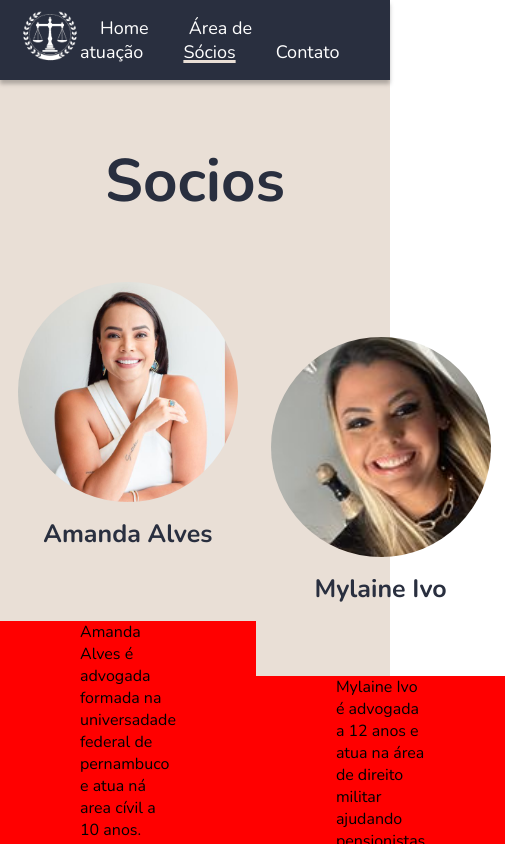
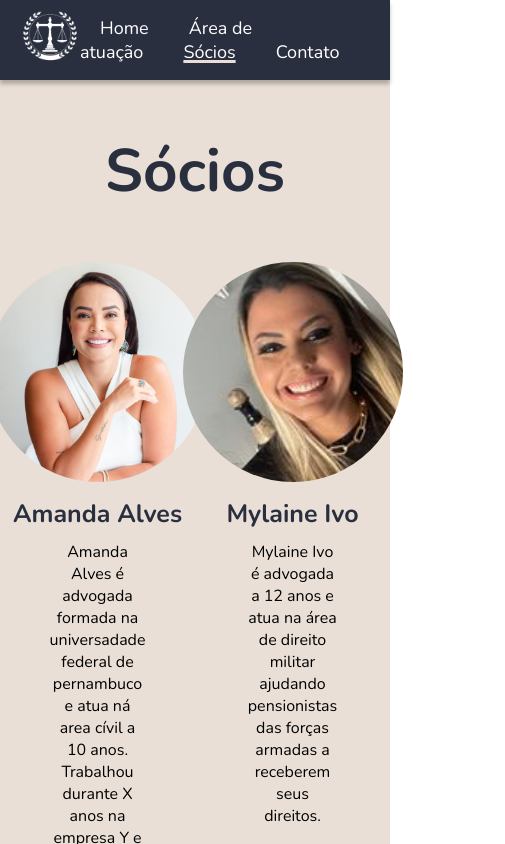
Before and after one commit to renatonascimento01/Advocacia, a Next.js app: page /socios in a window 390 px wide. Shown: the top 844 px of the page, 505 px wide, since content can reach past the window. Built offline with nearby package versions, Linux system fonts and the light colour scheme.

Commit message:
socios mobile and pc

```diff
--- a/pages/socios.tsx
+++ b/pages/socios.tsx
@@ -1,23 +1,43 @@
-import React from "react";
+import React, { useState, useEffect } from "react";
 import colors from "../styles/colors";
+import { isMobile as nextMobile } from "react-device-detect";
 
 export default function Socios() {
+  const [isMobile, setIsMobile] = useState(false);
+  useEffect(() => {
+    setIsMobile(nextMobile);
+  }, []);
+
   return (
     <div>
-      <h3 style={{ fontSize: 60, color: colors.primary, textAlign: "center" }}>
-        Socios
-      </h3>
+      <div
+        style={{
+          width: "100%",
+          display: "flex",
+          justifyContent: "center",
+          marginTop: 50,
+          marginBottom: 50,
+        }}
+      >
+        <span
+          style={{
+            fontSize: 60,
+            color: colors.primary,
+            fontWeight: "bold",
+          }}
+        >
+          Sócios
+        </span>
+      </div>
       <div
         style={{
           display: "flex",
-          flexDirection: "row",
           justifyContent: "space-around",
           alignItems: "center",
-          flex: 1
+          flexDirection: isMobile ? "column" : "row",
         }}
       >
         <SocioPreview
-          style={{ flex: 0.5 }}
           name="Amanda Alves"
           image="/amanda_alves.jpg"
           description="
@@ -25,9 +45,9 @@ export default function Socios() {
             federal de pernambuco e atua ná area cívil a 10 anos.
             Trabalhou durante X anos na empresa Y e decidiu se dona
              do seu próprio negócio"
+          isMobile={isMobile}
         ></SocioPreview>
         <SocioPreview
-          style={{ flex: 0.5 }}
           name="Mylaine Ivo"
           image="/mylaine_ivo.png"
           description="
@@ -35,6 +55,7 @@ export default function Socios() {
             de direito militar ajudando pensionistas das forças armadas
             a receberem seus direitos.
           "
+          isMobile={isMobile}
         ></SocioPreview>
       </div>
     </div>
@@ -45,21 +66,22 @@ function SocioPreview({
   name,
   description,
   image,
-  style,
+  isMobile,
 }: {
   name: string;
   description: string;
   image: string;
-  style: object;
+  isMobile: boolean;
 }) {
   return (
     <div
       style={{
         display: "flex",
-        justifyContent: "center",
         flexDirection: "column",
         alignItems: "center",
-        ...style
+        width: isMobile ? "100%" : "50%",
+        height: 400,
+        marginBottom: isMobile ? 25 : 0,
       }}
     >
       <img src={image} style={{ width: 220, height: 220, borderRadius: 110 }} />
@@ -73,16 +95,16 @@ function SocioPreview({
       >
         {name}
       </span>
-      <div
+      <span
         style={{
-          backgroundColor: "red",
-          paddingLeft: 80,
-          paddingRight: 80,
-          marginTop: 70,
+          marginLeft: 80,
+          marginRight: 80,
+          marginTop: 10,
+          textAlign: "center",
         }}
       >
         {description}
-      </div>
+      </span>
     </div>
   );
 }
```
